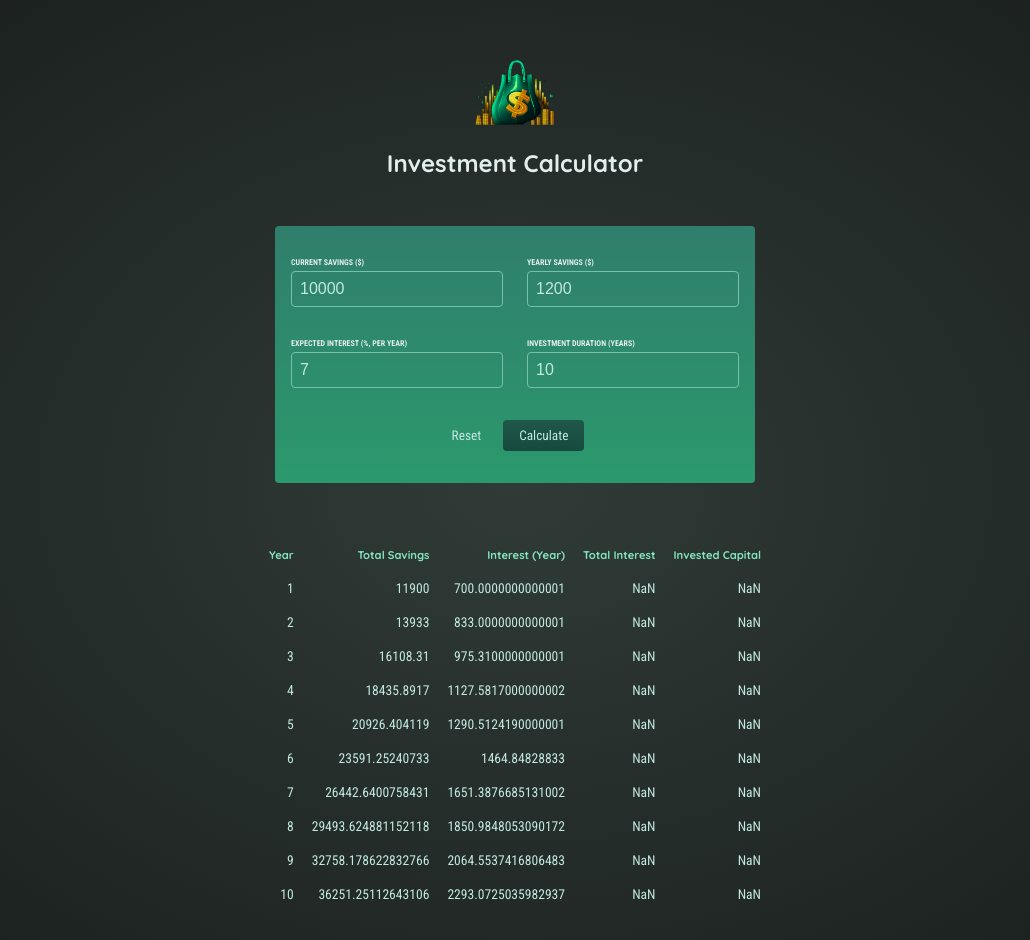
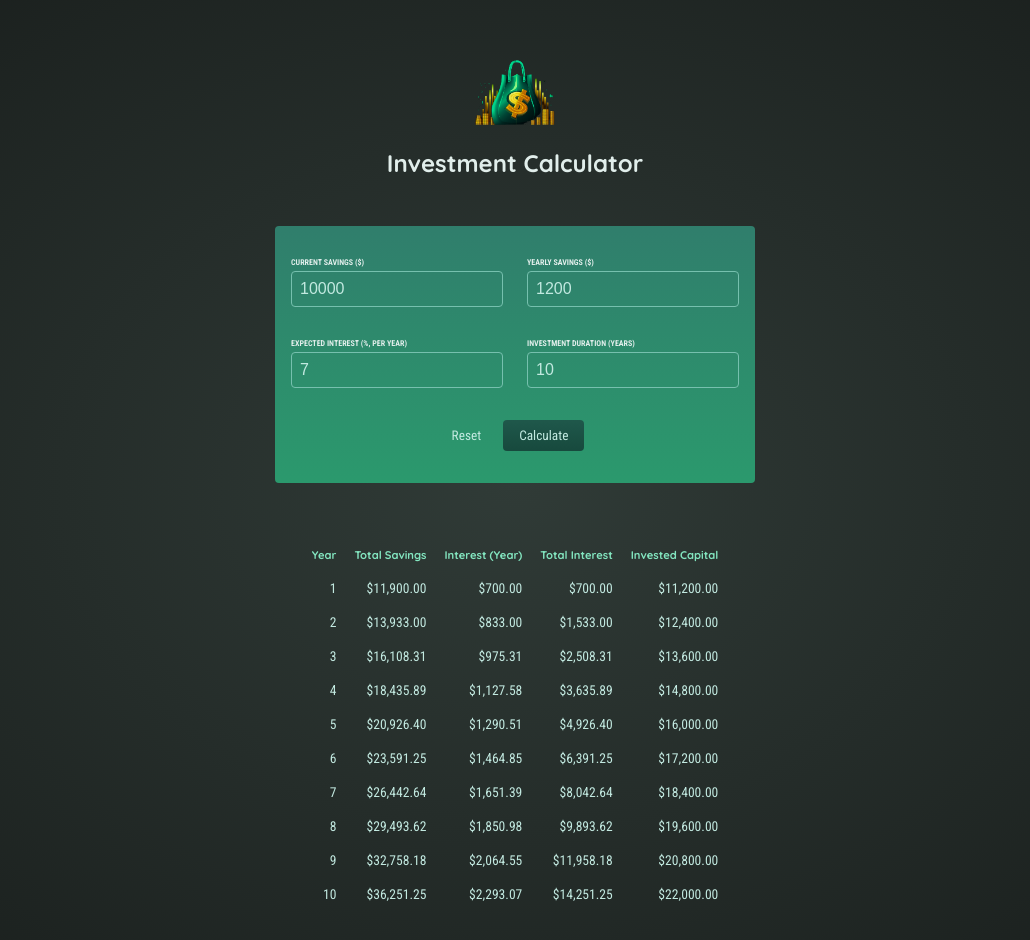
Before and after one commit to lfhbrown/investment-calculator, a React (Create React App) app: page / in a window 1280 px wide. Both pictures are taken after a click on the button "Calculate". Shown: the top 940 px of the page, without its empty margins (125-1155 px from the left). Built offline with nearby package versions, Linux system fonts and the light colour scheme.

Commit message:
NAN resolved, formatting applied to ResultsTable

```diff
--- a/src/App.js
+++ b/src/App.js
@@ -29,16 +29,20 @@ function App() {
   );
   //the array above is called a dependency array. It's the second argument in the useEffect function that determines when the first argument is executed. In this case useEffect  is waiting for formData to change.
   //Once it does it will then call the setTableData function which we initialize with our helper function calculate and pass in the updated formData which we can pass to our FormTable component to display.
+  console.log(formData);
+
   return (
     <div>
       <Header />
 
-      <FormInput
-        calculateHandler={calculateHandler}
-        initialInvestment={tableData["current-savings"]}
-      />
+      <FormInput calculateHandler={calculateHandler} />
       {!formData && <p>Please enter data</p>}
-      {formData && <ResultsTable tableData={tableData} />}
+      {formData && (
+        <ResultsTable
+          tableData={tableData}
+          initialInvestment={formData["current-savings"]}
+        />
+      )}
     </div>
   );
 }
--- a/src/components/ResultsTable/ResultsTable.js
+++ b/src/components/ResultsTable/ResultsTable.js
@@ -1,4 +1,5 @@
 import React from "react";
+import { formatter } from "../utils/formatter";
 
 const ResultsTable = (props) => {
   const { tableData, initialInvestment } = props;
@@ -19,18 +20,22 @@ const ResultsTable = (props) => {
         </thead>
         <tbody>
           {tableData.map((yearData) => (
-            <tr>
+            <tr key={yearData.year}>
               <td>{yearData.year}</td>
-              <td>{yearData.savingsEndOfYear}</td>
-              <td>{yearData.yearlyInterest}</td>
+              <td>{formatter.format(yearData.savingsEndOfYear)}</td>
+              <td>{formatter.format(yearData.yearlyInterest)}</td>
               <td>
-                {yearData.savingsEndOfYear -
-                  initialInvestment -
-                  yearData.yearlyContribution * yearData.year}
+                {formatter.format(
+                  yearData.savingsEndOfYear -
+                    initialInvestment -
+                    yearData.yearlyContribution * yearData.year
+                )}
               </td>
               <td>
-                {initialInvestment +
-                  yearData.yearlyContribution * yearData.year}
+                {formatter.format(
+                  initialInvestment +
+                    yearData.yearlyContribution * yearData.year
+                )}
               </td>
             </tr>
           ))}
--- /dev/null
+++ b/src/components/utils/formatter.js
@@ -0,0 +1,6 @@
+export const formatter = new Intl.NumberFormat("en-US", {
+  style: "currency",
+  currency: "USD",
+  minimumFreactionDigits: 2,
+  maximumFractionDigits: 2,
+});
```
